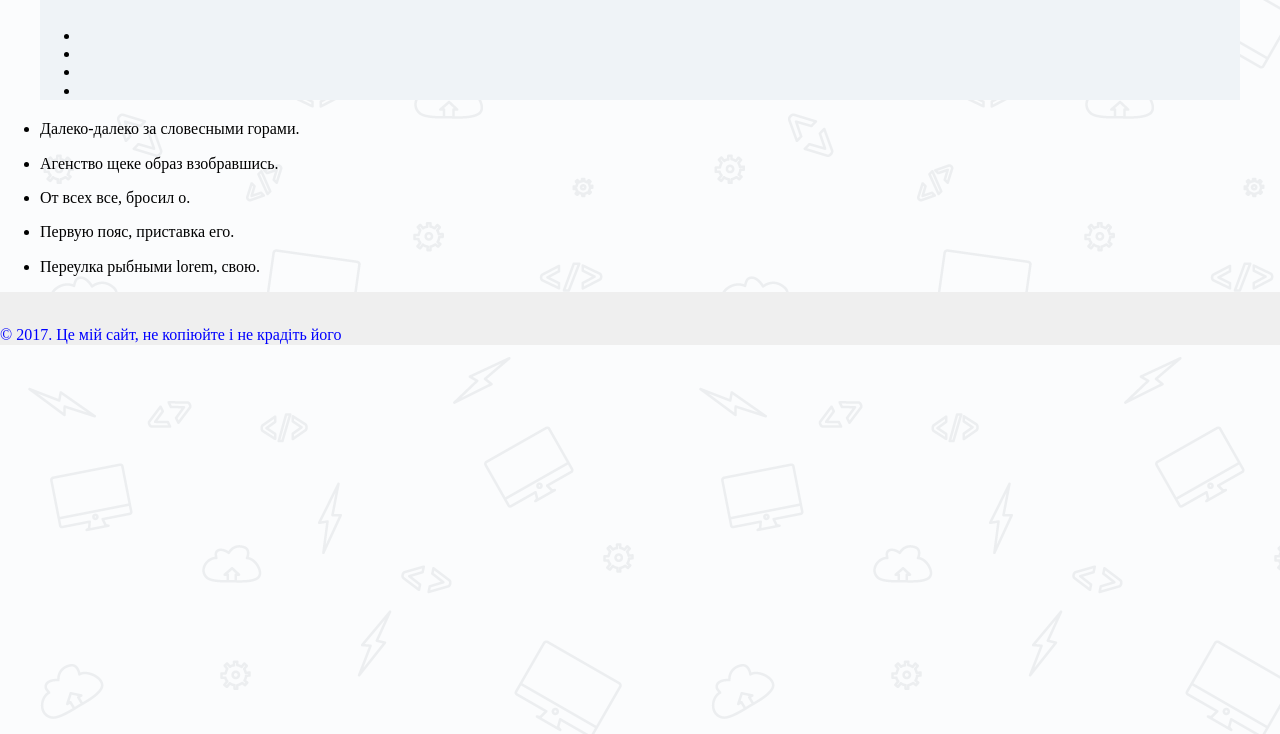
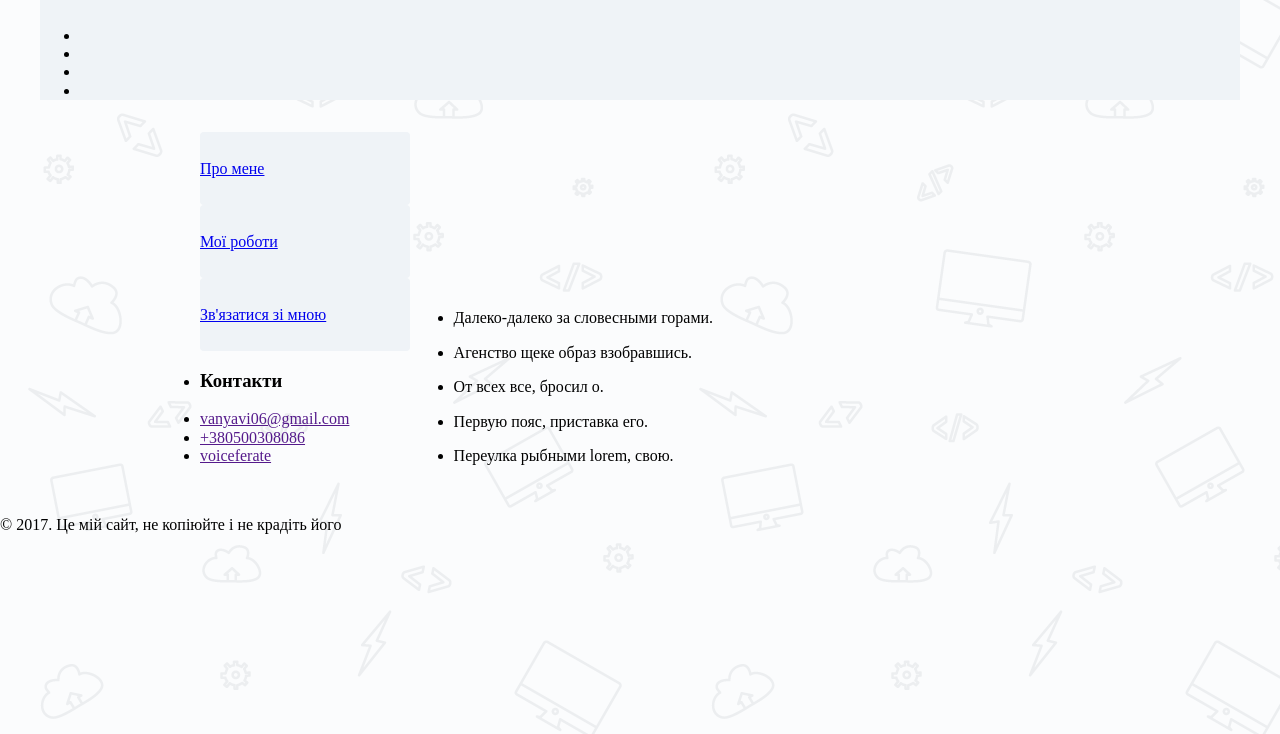
Before and after one commit to voiceferate/loft, a website: page app/html/index.html in a window 1280 px wide. Shown: the part 66-800 px from the top of the page. Drawn offline with nearby package versions, Linux system fonts and the light colour scheme; files that its build step writes are made by us from their sources; files whose address does not match are found by name.

Commit message:
workchanges

```diff
--- /dev/null
+++ b/app/css/_aside_left.css
@@ -0,0 +1,15 @@
+.left-panel{
+	display: inline-block;
+	width: 26%;
+}
+
+.side-nav__list{
+	list-style: none;
+}
+
+.side-nav__list-item{
+	height: 4.5625em;
+	line-height: 4.5625em;
+	border-radius: 4px;
+	background-color:  #eff3f7;
+}
--- a/app/css/_global_styles.css
+++ b/app/css/_global_styles.css
@@ -1,3 +1,9 @@
 body{
 	background: #fff url('../images/comppattern2.png') 0 0 repeat;
+	font-size: 1em;
 }
+
+.s-wrapper{
+	max-width: 60em;
+	margin: 0 auto;
+}
--- a/app/css/_index.css
+++ b/app/css/_index.css
@@ -1,9 +1,3 @@
-.wrapper {
-  width: 960px;
-  margin: 0 auto;
-  overflow: hidden;
+.main-info{
+	display: inline-block;
 }
-.wrapper .container {
-  font-size: .8em;
-  line-height: 14px;
-}
--- a/app/css/_new.css
+++ /dev/null
@@ -1,4 +0,0 @@
-footer{
-	background-color: #efefef;
-	color: blue;
-}
--- a/app/html/_aside_left.html
+++ b/app/html/components/_aside_left.html
@@ -1,9 +1,9 @@
-<aside>
+<aside class="left-panel">
   <nav class="side-nav">
     <ul class="side-nav__list">
-      <li class="side-nav__list"><a href="#" class="side-nav__link">Про мене</a></li>
-      <li class="side-nav__list"><a href="#" class="side-nav__link">Мої роботи</a></li>
-      <li class="side-nav__list"><a href="#" class="side-nav__link">Зв'язатися зі мною</a></li>
+      <li class="side-nav__list-item"><a href="#" class="side-nav__link">Про мене</a></li>
+      <li class="side-nav__list-item"><a href="#" class="side-nav__link">Мої роботи</a></li>
+      <li class="side-nav__list-item"><a href="#" class="side-nav__link">Зв'язатися зі мною</a></li>
     </ul>
   </nav>
   <ul class="side-info">
--- a/app/html/index.html
+++ b/app/html/index.html
@@ -6,8 +6,9 @@
   <link rel="stylesheet" href="css/main.min.css">
 </head>
 <body>
-  //= _header.html
-<!--   //= _aside_left.html -->
+  @@include('./_header.html')
+  <div class="s-wrapper">
+    @@include('./_aside_left.html')
     <section class="main-info">
       <h2 class="info-header"></h2>
       <div class="main-info__wrapper">
@@ -31,6 +32,7 @@
         </ul>
       </div>
     </section>
-  //= _footer.html
+  </div>
+@@include('./_footer.html')
 </body>
 </html>
--- a/package.json
+++ b/package.json
@@ -14,8 +14,10 @@
     "gulp-concat-css": "^2.3.0",
     "gulp-cssnano": "^2.1.2",
     "gulp-rename": "^1.2.2",
-    "gulp-sass": "^3.1.0",
     "gulp-watch": "^4.3.11",
     "rigger": "^0.5.10"
+  },
+  "dependencies": {
+    "gulp-file-include": "^1.1.0"
   }
 }
```
Also changed, not shown: gulpfile.js (+16 -13 lines), app/html/components/_footer.html (renamed from app/html/_footer.html), app/html/components/_header.html (renamed from app/html/_header.html), dist/css/main.min.css, dist/index.html, 1 other file. Lines whose indentation alone changed are shown as unchanged.
